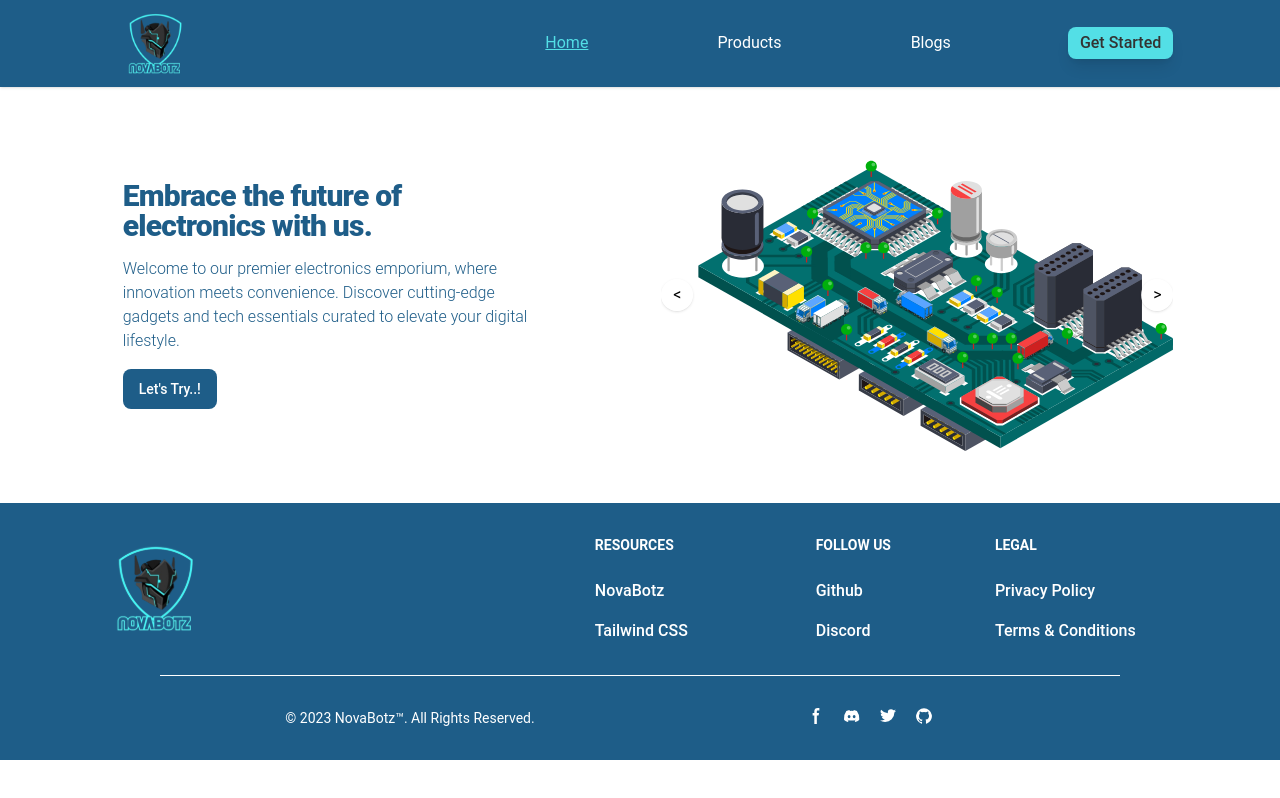
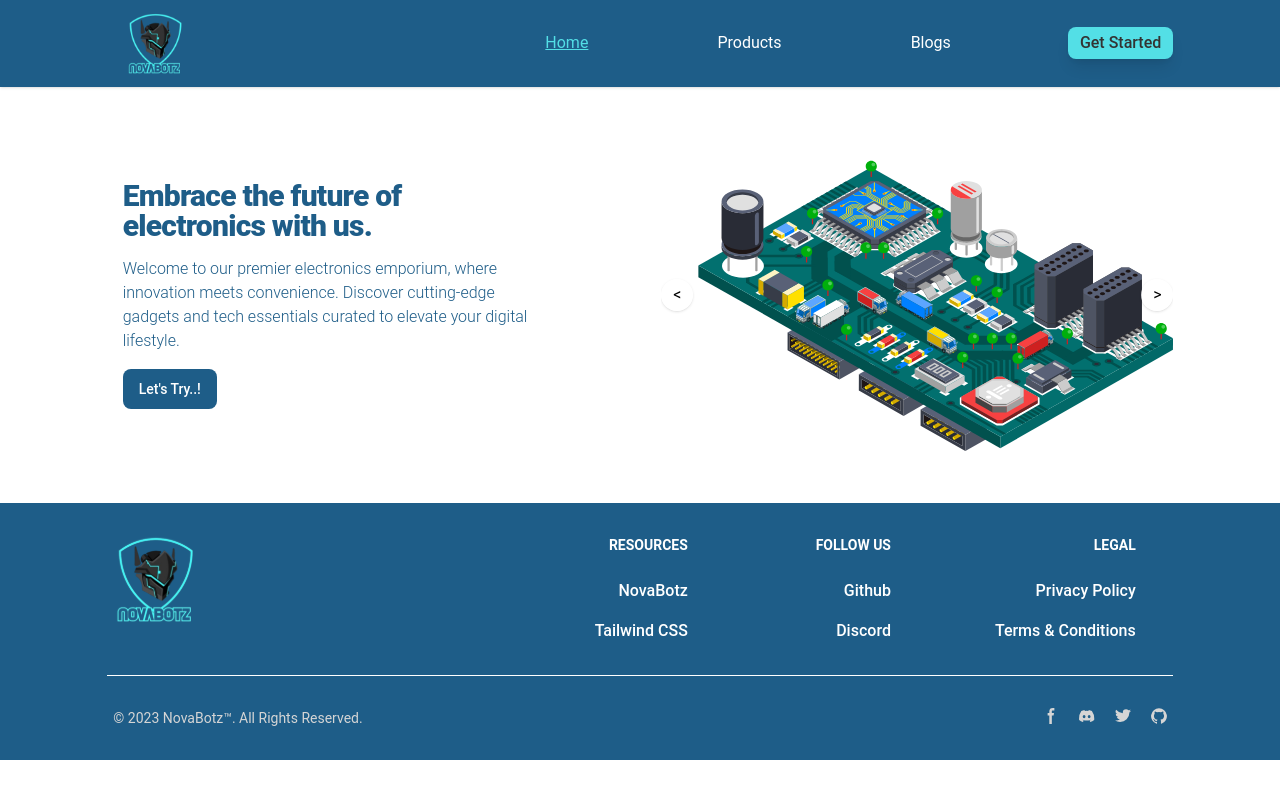
Before and after one commit to Rutvik49/NovaBotz, a React (Vite) app in the folder client/: page / in a window 1280 px wide. Built offline with nearby package versions, Linux system fonts and the light colour scheme.

Commit message:
styling fixes.

```diff
--- a/client/src/components/Footer.jsx
+++ b/client/src/components/Footer.jsx
@@ -5,7 +5,7 @@ function Footer() {
     <div>
       <footer className="bg-mainBlue text-white">
         <div className="mx-auto  max-w-screen-xl py-6 sm:py-8">
-          <div className="flex justify-center flex-col sm:flex-row items-center">
+          <div className="flex justify-center flex-col sm:flex-row items-center sm:items-start">
             <div className="sm:w-1/3 ">
               <img
                 src="images/logo.svg"
@@ -13,9 +13,9 @@ function Footer() {
                 alt="Logo"
               />
             </div>
-            <div className=" grid grid-cols-3 px-5 gap-8 sm:gap-9 sm:grid-cols-3 sm:w-1/2 justify-items-center">
+            <div className=" mt-5 sm:mt-0 grid grid-cols-3 px-5 gap-8 sm:gap-9 sm:grid-cols-3 sm:w-1/2 justify-items-center text-center sm:text-right">
               <div>
-                <h2 className="mb-6 text-sm font-semibold text-gray-900 uppercase dark:text-white">
+                <h2 className="mb-6 text-sm font-semibold text-gray-900 uppercase">
                   Resources
                 </h2>
                 <ul className="text-gray-500 dark:text-gray-400 font-medium">
@@ -74,19 +74,19 @@ function Footer() {
             </div>
           </div>
           {/* lower Footer */}
-          <hr className="my-6 border-gray-200 mx-auto dark:border-gray-700 sm:my-8 sm:w-3/4" />
-          <div className="flex justify-between sm:justify-center px-5 sm:w-3/4 mx-auto">
-            <span className="text-sm text-gray-500 sm:text-center sm:w-1/2">
+          <hr className="my-6 border-gray-200 mx-auto dark:border-gray-700 sm:my-8 sm:w-5/6" />
+          <div className="flex justify-between sm:justify-center px-2 mx-auto sm:text-right">
+            <span className="text-sm text-bottomWhite sm:text-left sm:w-1/2">
               © 2023{" "}
-              <a href="" className="hover:underline">
+              <a href="" className="hover:underline ">
                 NovaBotz™
               </a>
               . All Rights Reserved.
             </span>
-            <div className="flex mt-4 sm:justify-center sm:mt-0 sm:w-1/2">
+            <div className="flex mt-4 sm:justify-end sm:mt-0 sm:w-1/3">
               <a
                 href="#"
-                className="text-gray-500 hover:text-gray-900 dark:hover:text-white"
+                className="text-bottomWhite hover:text-gray-900 dark:hover:text-white"
               >
                 <svg
                   className="w-4 h-4"
@@ -105,7 +105,7 @@ function Footer() {
               </a>
               <a
                 href="#"
-                className="text-gray-500 hover:text-gray-900 dark:hover:text-white ms-5"
+                className="text-bottomWhite hover:text-gray-900 dark:hover:text-white ms-5"
               >
                 <svg
                   className="w-4 h-4"
@@ -120,7 +120,7 @@ function Footer() {
               </a>
               <a
                 href="#"
-                className="text-gray-500 hover:text-gray-900 dark:hover:text-white ms-5"
+                className="text-bottomWhite hover:text-gray-900 dark:hover:text-white ms-5"
               >
                 <svg
                   className="w-4 h-4"
@@ -139,7 +139,7 @@ function Footer() {
               </a>
               <a
                 href="#"
-                className="text-gray-500 hover:text-gray-900 dark:hover:text-white ms-5"
+                className="text-bottomWhite hover:text-gray-900 dark:hover:text-white ms-5"
               >
                 <svg
                   className="w-4 h-4"
--- a/client/src/features/Home/index.jsx
+++ b/client/src/features/Home/index.jsx
@@ -13,11 +13,11 @@ function Home() {
           </div>
         </div>
         <div className="flex flex-col sm:justify-start justify-center items-center sm:items-start sm:w-1/3 mt-7 sm:mt-0">
-          <div className="mb-4 pl-4 text-3xl font-extrabold tracking-tight leading-none text-mainBlue sm:text-left text-center">
+          <div className="mb-4 px-4 sm:pl-4 sm:px-0  text-3xl font-extrabold tracking-tight leading-none text-mainBlue sm:text-left text-center">
             Embrace the future of electronics with us.
           </div>
           <div>
-            <p className="mb-4 pl-4 font-light text-mainBlue sm:text-left text-center">
+            <p className="mb-4  px-4 sm:pl-4 sm:px-0 font-light text-mainBlue sm:text-left text-center">
               Welcome to our premier electronics emporium, where innovation
               meets convenience. Discover cutting-edge gadgets and tech
               essentials curated to elevate your digital lifestyle.
```
